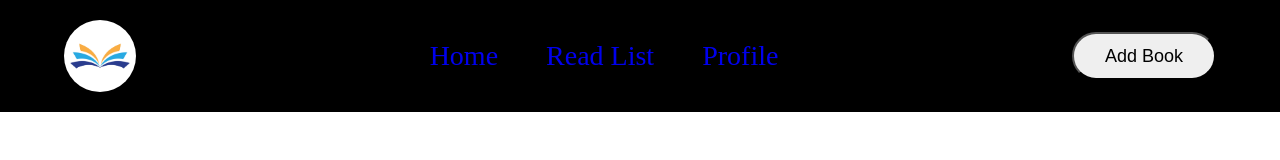
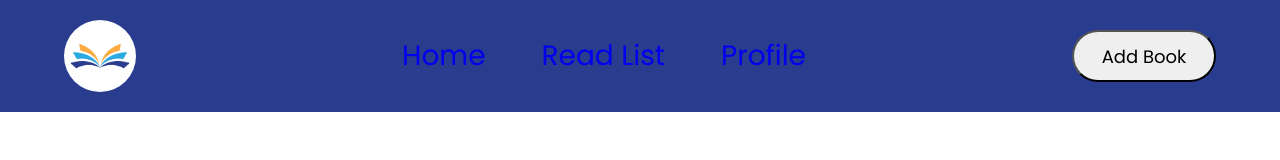
Before and after one commit to Luzefiru/odin-library, a website: page src/index.html in a window 1280 px wide. Drawn offline with Linux system fonts and the light colour scheme.

Commit message:
feat: add color palette

```diff
--- a/src/style.css
+++ b/src/style.css
@@ -1,7 +1,24 @@
+@import url('https://fonts.googleapis.com/css2?family=Poppins:ital,wght@0,100;0,200;0,300;0,400;0,500;0,600;0,700;0,800;1,100;1,200;1,300;1,400;1,500;1,600;1,700&display=swap');
+
 * {
   margin: 0;
   padding: 0;
   box-sizing: border-box;
+
+  font-family: 'Poppins', 'Segoe UI', Tahoma, Geneva, Verdana, sans-serif;
+}
+
+:root {
+  --primary: hsla(198, 74%, 52%, 1);
+  --tertiary: hsla(35, 93%, 62%, 1);
+  --secondary: hsla(229, 43%, 41%, 1);
+  --secondary-variant: hsla(229, 55%, 36%, 1);
+  --surface: rgb(243, 243, 243);
+
+}
+
+body, html {
+  height: 100%;
 }
 
 nav {
@@ -11,7 +28,7 @@ nav {
   grid-template-areas:
     "left center right";
   height: 7rem;
-  background-color: black;
+  background-color: var(--secondary-variant);
   align-items: center;
 }
 
@@ -25,20 +42,24 @@ nav {
   grid-area: center;
   justify-self: center;
   display: flex;
-  gap: 3rem;
+  height: 100%;
+  gap: 3.5rem;
 }
 
 .nav__links > * {
   font-size: 28px;
   text-decoration: none;
+  height: 100%;
+  display: grid;
+  place-items: center;
 }
 
 .nav__btn--add-book {
   grid-area: right;
   justify-self: end;
   width: 9rem;
-  height: 3rem;
-  padding: 0.75rem 1.5rem;
-  border-radius: 24px;
+  height: 3.25rem;
+  padding: 0.6rem 1.5rem;
+  border-radius: 36px;
   font-size: 18px;
 }
```
